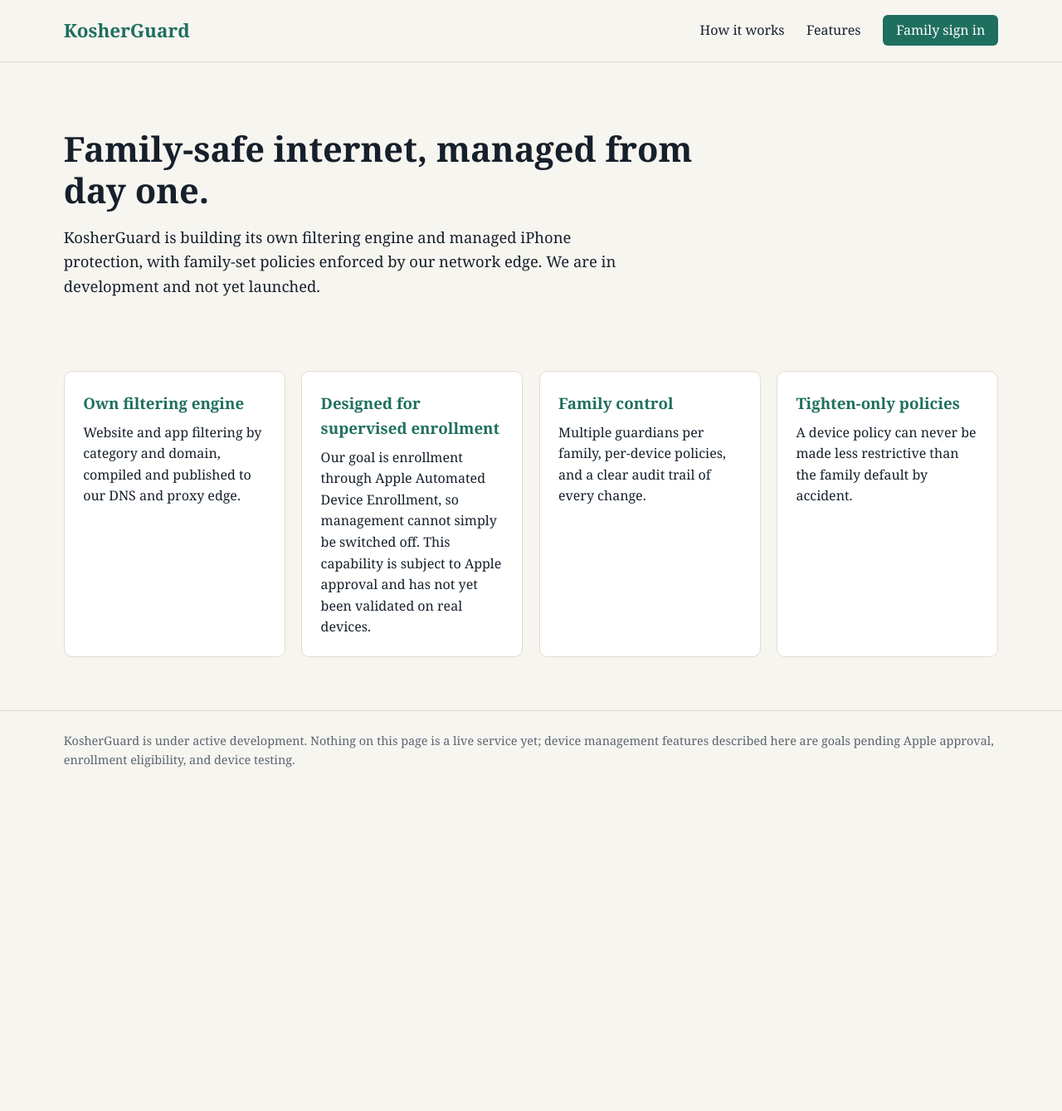
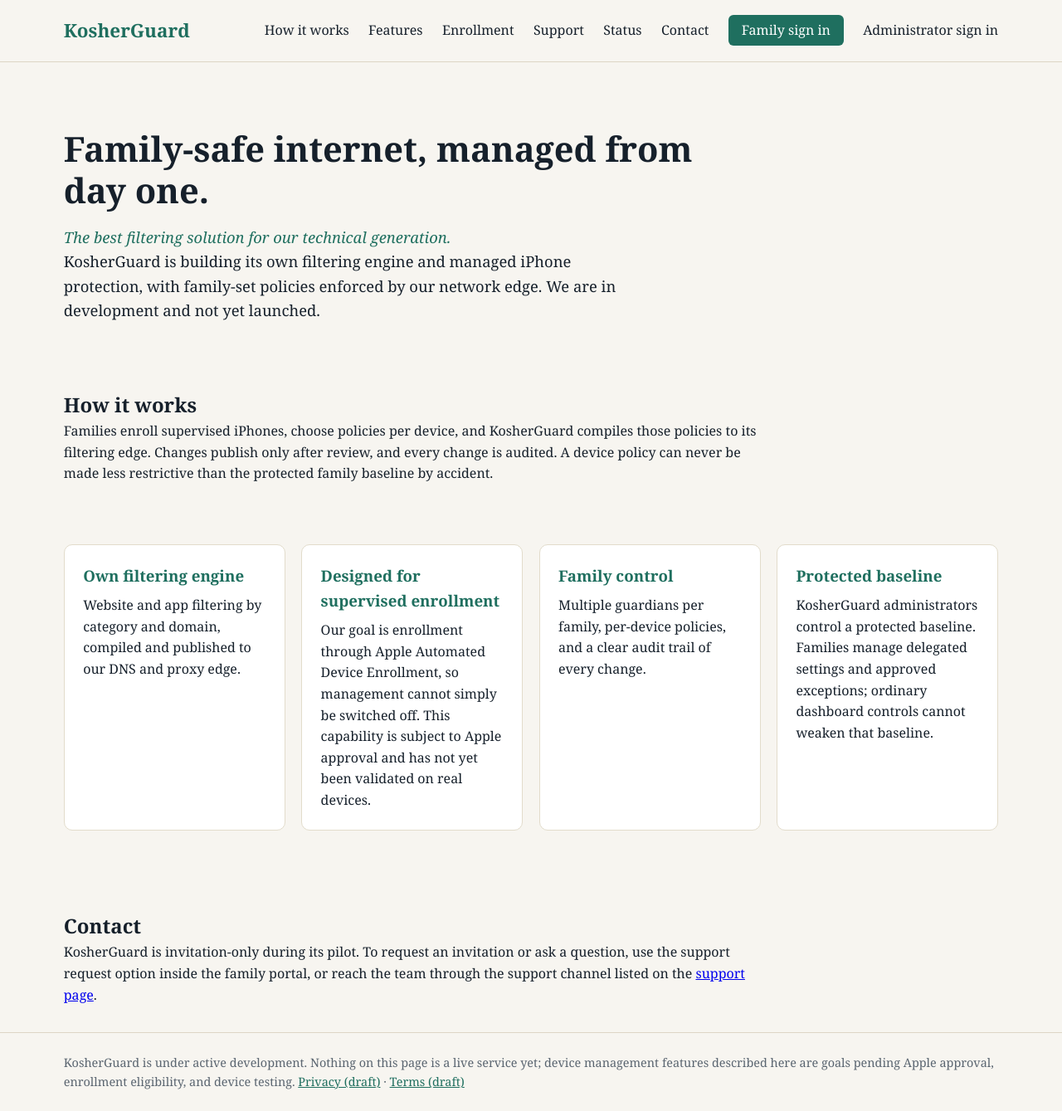
Before and after one commit to yossigo88-cyber/kosherguard-platform, a plain HTML site: page website/index.html in a window 1280 px wide. Shown: the whole page at 83% size. Before the commit the page ends 951 px from the top, so only its background shows below. Drawn offline with Linux system fonts and the light colour scheme.

Commit message:
fix(build): republish website/index.html with verified content

```diff
--- a/website/index.html
+++ b/website/index.html
@@ -3,22 +3,25 @@
 <head>
 <meta charset="utf-8">
 <meta name="viewport" content="width=device-width, initial-scale=1">
-<title>KosherGuard - Family-safe internet, managed from day one</title>
+<title>KosherGuard - The best filtering solution for our technical generation</title>
 <style>
 :root { --ink:#16202b; --accent:#1f6f5f; --paper:#f7f5f0; }
 * { box-sizing: border-box; margin: 0; }
 body { font-family: Georgia, 'Times New Roman', serif; color: var(--ink); background: var(--paper); line-height: 1.6; }
-header { padding: 1.2rem 6vw; display: flex; justify-content: space-between; align-items: center; border-bottom: 1px solid #ddd5c5; }
+header { padding: 1.2rem 6vw; display: flex; justify-content: space-between; align-items: center; border-bottom: 1px solid #ddd5c5; flex-wrap: wrap; gap: .6rem; }
 .logo { font-size: 1.4rem; font-weight: bold; color: var(--accent); }
-nav a { margin-left: 1.4rem; color: var(--ink); text-decoration: none; }
+nav a { margin-left: 1.2rem; color: var(--ink); text-decoration: none; }
 nav a.cta { background: var(--accent); color: #fff; padding: .45rem 1rem; border-radius: 6px; }
 .hero { padding: 5rem 6vw 3rem; max-width: 62rem; }
 .hero h1 { font-size: 2.6rem; line-height: 1.2; margin-bottom: 1rem; }
 .hero p { font-size: 1.15rem; max-width: 44rem; }
+.tagline { color: var(--accent); font-style: italic; }
 .cards { display: grid; grid-template-columns: repeat(auto-fit, minmax(240px,1fr)); gap: 1.2rem; padding: 2.5rem 6vw 4rem; }
 .card { background: #fff; border: 1px solid #e2dccb; border-radius: 10px; padding: 1.4rem; }
 .card h3 { color: var(--accent); margin-bottom: .5rem; }
+section.block { padding: 2rem 6vw; max-width: 62rem; }
 footer { padding: 1.5rem 6vw; border-top: 1px solid #ddd5c5; font-size: .9rem; color: #5a6570; }
+footer a { color: var(--accent); }
 </style>
 </head>
 <body>
@@ -27,14 +30,28 @@ footer { padding: 1.5rem 6vw; border-top: 1px solid #ddd5c5; font-size: .9rem; c
   <nav>
     <a href="#how">How it works</a>
     <a href="#features">Features</a>
+    <a href="enrollment.html">Enrollment</a>
+    <a href="support.html">Support</a>
+    <a href="status.html">Status</a>
+    <a href="#contact">Contact</a>
     <a class="cta" href="/portal/">Family sign in</a>
+    <a href="/web/">Administrator sign in</a>
   </nav>
 </header>
 <section class="hero" id="how">
   <h1>Family-safe internet, managed from day one.</h1>
+  <p class="tagline">The best filtering solution for our technical generation.</p>
   <p>KosherGuard is building its own filtering engine and managed iPhone
   protection, with family-set policies enforced by our network edge.
   We are in development and not yet launched.</p>
+</section>
+<section class="block" id="how-it-works">
+  <h2>How it works</h2>
+  <p>Families enroll supervised iPhones, choose policies per device, and
+  KosherGuard compiles those policies to its filtering edge. Changes
+  publish only after review, and every change is audited. A device
+  policy can never be made less restrictive than the protected family
+  baseline by accident.</p>
 </section>
 <section class="cards" id="features">
   <div class="card"><h3>Own filtering engine</h3>
@@ -48,12 +65,22 @@ footer { padding: 1.5rem 6vw; border-top: 1px solid #ddd5c5; font-size: .9rem; c
   <div class="card"><h3>Family control</h3>
     <p>Multiple guardians per family, per-device policies, and a clear
     audit trail of every change.</p></div>
-  <div class="card"><h3>Tighten-only policies</h3>
-    <p>A device policy can never be made less restrictive than the
-    family default by accident.</p></div>
+  <div class="card"><h3>Protected baseline</h3>
+    <p>KosherGuard administrators control a protected baseline. Families
+    manage delegated settings and approved exceptions; ordinary
+    dashboard controls cannot weaken that baseline.</p></div>
+</section>
+<section class="block" id="contact">
+  <h2>Contact</h2>
+  <p>KosherGuard is invitation-only during its pilot. To request an
+  invitation or ask a question, use the support request option inside
+  the family portal, or reach the team through the support channel
+  listed on the <a href="support.html">support page</a>.</p>
 </section>
 <footer>KosherGuard is under active development. Nothing on this page is a
   live service yet; device management features described here are goals
-  pending Apple approval, enrollment eligibility, and device testing.</footer>
+  pending Apple approval, enrollment eligibility, and device testing.
+  <a href="privacy.html">Privacy (draft)</a> &middot;
+  <a href="terms.html">Terms (draft)</a></footer>
 </body>
 </html>
```
